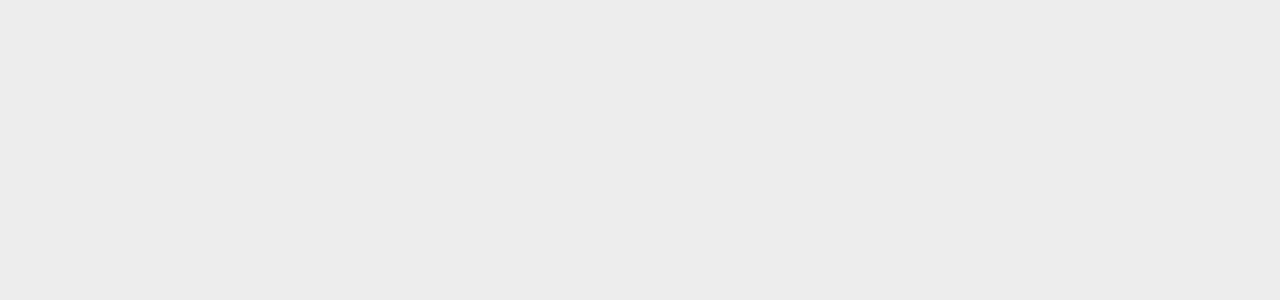
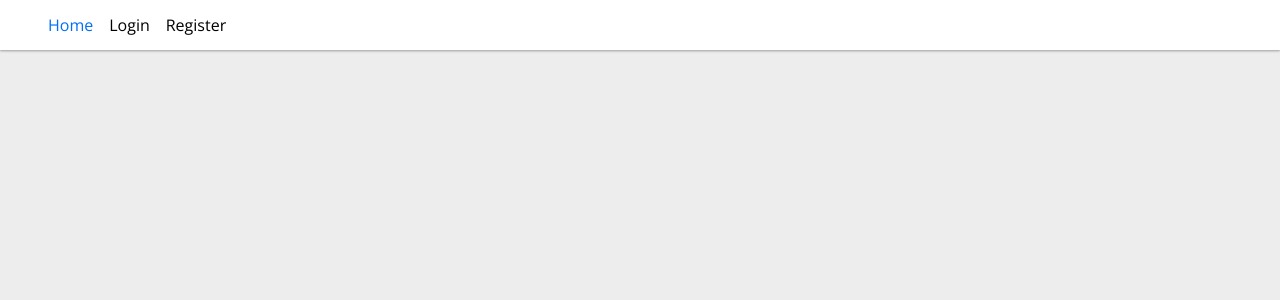
Before and after one commit to brunos3d/Vendeste, a Next.js app: page / in a window 1280 px wide. Shown: the top 300 px of the page. Built offline with nearby package versions, Linux system fonts and the light colour scheme.

Commit message:
criacao do componente Navbar, alguns ajustes para implementacao do componente

```diff
--- /dev/null
+++ b/frontend/components/Navbar/index.js
@@ -0,0 +1,29 @@
+import React from "react";
+import Link from "next/link";
+import { withRouter } from "next/router";
+
+import { Container } from "./styles";
+
+const Navbar = ({ router }) => {
+    const route = router.pathname;
+
+    return (
+        <Container>
+            <div className="ruler">
+                <div className="links">
+                    <Link href="/">
+                        <a className={`link ${route === "/" ? "active-link" : ""}`}>Home</a>
+                    </Link>
+                    <Link href="/login">
+                        <a className={`link ${route.startsWith("/login") ? "active-link" : ""}`}>Login</a>
+                    </Link>
+                    <Link href="/register">
+                        <a className={`link ${route.startsWith("/register") ? "active-link" : ""}`}>Register</a>
+                    </Link>
+                </div>
+            </div>
+        </Container>
+    );
+};
+
+export default withRouter(Navbar);
--- /dev/null
+++ b/frontend/components/Navbar/styles.js
@@ -0,0 +1,39 @@
+import styled from "styled-components";
+
+export const Container = styled.div`
+    & {
+        position: fixed;
+
+        top: 0;
+        width: 100%;
+        height: 50px;
+
+        background-color: #fff;
+        box-shadow: 0 1px 3px rgba(0, 0, 0, 0.12), 0 1px 2px rgba(0, 0, 0, 0.24);
+
+        z-index: 1;
+    }
+
+    & .ruler {
+        height: 100%;
+        max-width: 1200px;
+
+        margin: auto;
+        padding: 0 20px 0 20px;
+        display: flex;
+        flex-direction: row;
+        align-items: center;
+        justify-content: space-between;
+    }
+
+    & .links .link {
+        display: inline-block;
+        padding: 5px 8px;
+        color: inherit;
+        text-decoration: none;
+    }
+
+    & .links .active-link {
+        color: #0070f3;
+    }
+`;
--- a/frontend/styles/login.js
+++ b/frontend/styles/login.js
@@ -2,6 +2,11 @@ import styled from "styled-components";
 
 export const Container = styled.div`
     & {
+        width: 100%;
+        height: 100%;
+    }
+
+    & .flex-column-center {
         width: 100%;
         height: 100%;
 
--- a/frontend/styles/register.js
+++ b/frontend/styles/register.js
@@ -2,6 +2,11 @@ import styled from "styled-components";
 
 export const Container = styled.div`
     & {
+        width: 100%;
+        height: 100%;
+    }
+
+    & .flex-column-center {
         width: 100%;
         height: 100%;
 
--- a/pages/index.js
+++ b/pages/index.js
@@ -1,9 +1,10 @@
 import Page from "../frontend/components/Page";
+import Navbar from "../frontend/components/Navbar";
 
-const Index = ({ username, wishlist }) => {
-    return (
+const Index = ({ username, wishlist }) => (
     <>
         <Page title="Vendesto - Inicio">
+            <Navbar />
             <h1>{username}</h1>
             {wishlist &&
                 wishlist.map((item, id) => (
@@ -14,7 +15,6 @@ const Index = ({ username, wishlist }) => {
         </Page>
     </>
 );
-};
 
 Index.getInitialProps = async ({ query }) => {
     return { username: query.username, wishlist: query.wishlist };
--- a/pages/login.js
+++ b/pages/login.js
@@ -1,5 +1,6 @@
 import { Container } from "../frontend/styles/login";
 
+import Navbar from "../frontend/components/Navbar";
 import PageInfo from "../frontend/components/PageInfo";
 import LoginSignInForm from "../frontend/components/LoginSignInForm";
 
@@ -7,7 +8,10 @@ const Login = () => {
     return (
         <Container>
             <PageInfo title="Vendesto - Entrar" description="Venha fazer parte do Vendesto" />
-            <LoginSignInForm />
+            <Navbar />
+            <div className="flex-column-center">
+                <LoginSignInForm />
+            </div>
         </Container>
     );
 };
```
Also changed, not shown: pages/register.js (+9 -7 lines). Lines whose indentation alone changed are shown as unchanged.
